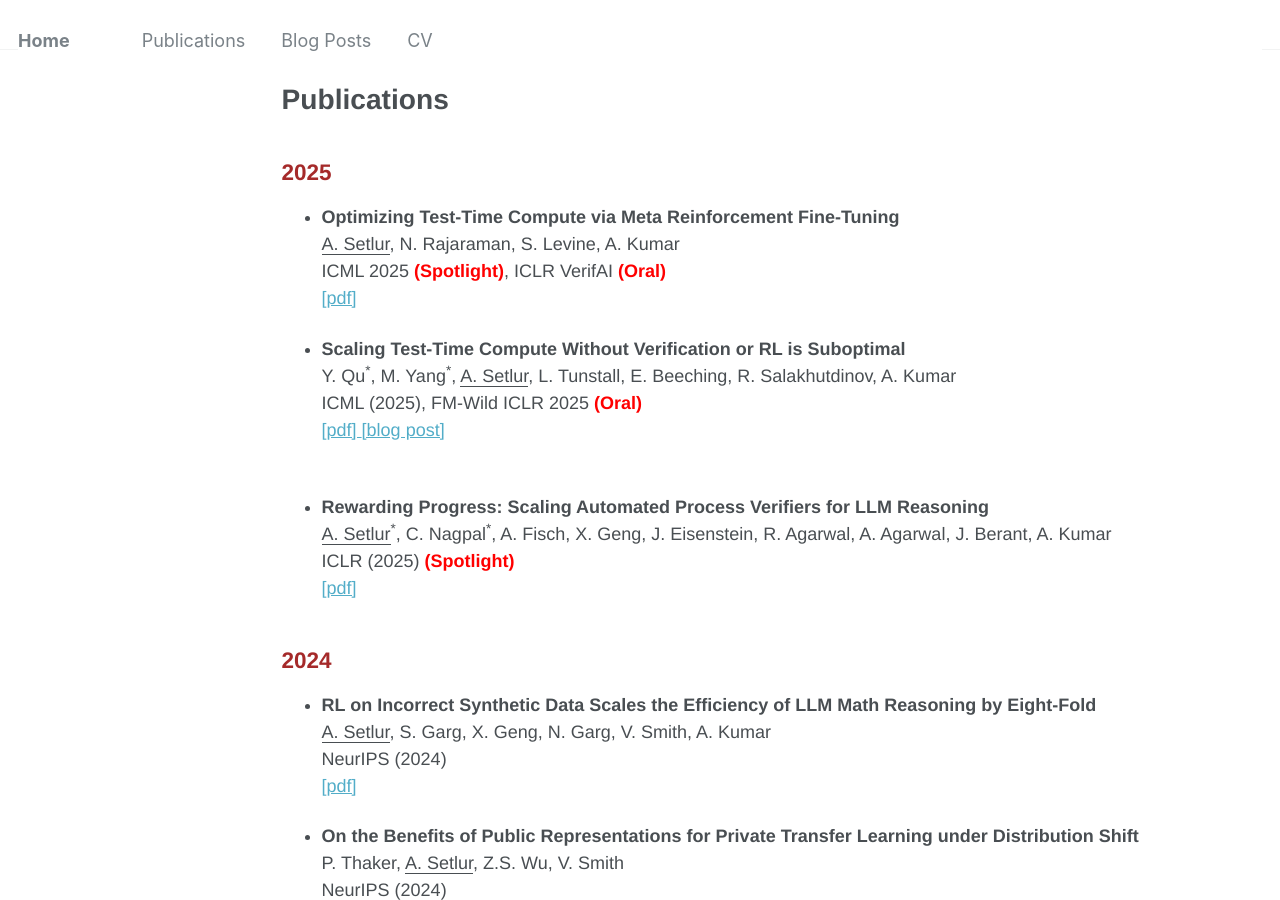
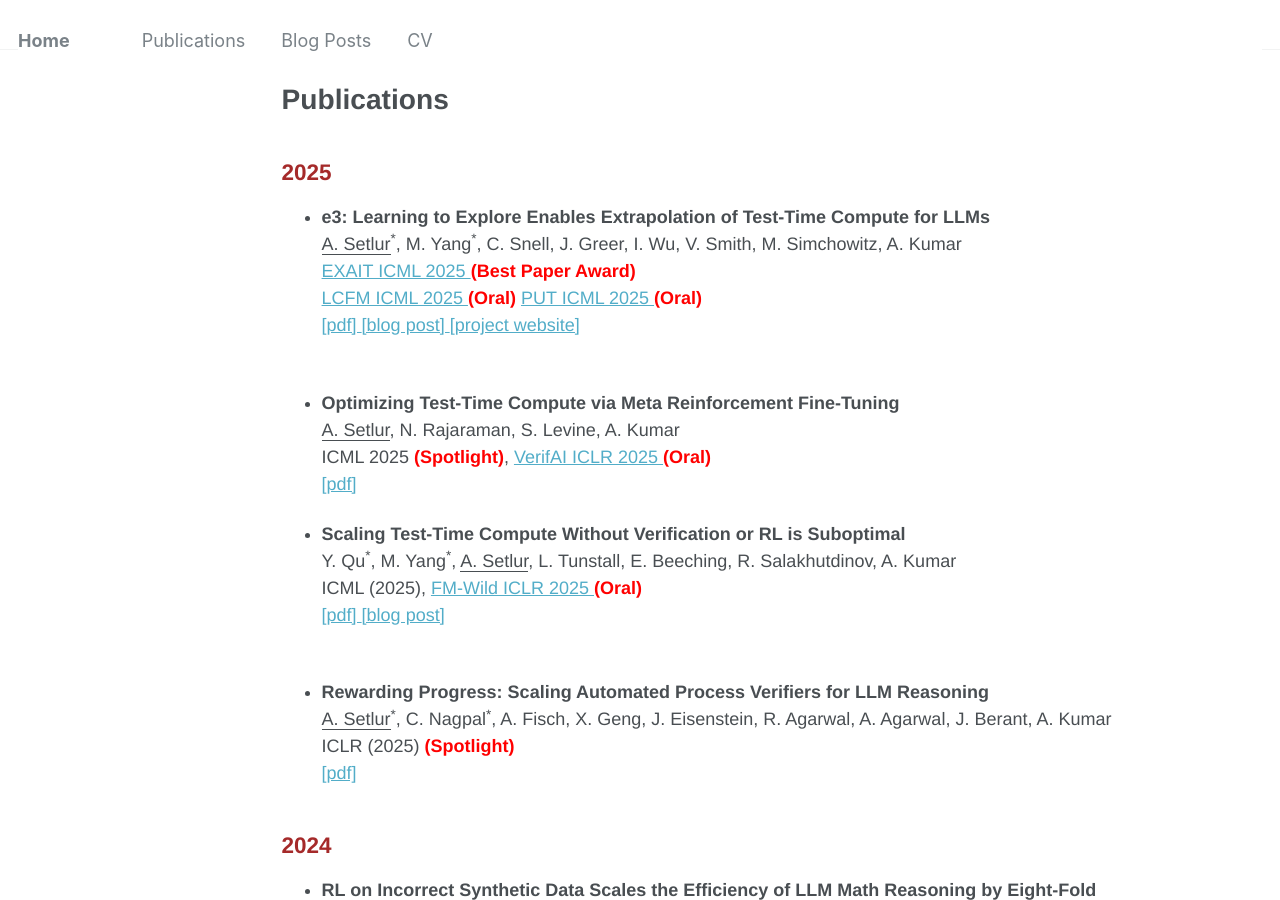
Before and after one commit to ars22/ars22.github.io, a Jekyll site: the page built from _pages/publications.md, in a window 1280 px wide and 900 px high. Built offline with Jekyll 4.4.1, drawn with Linux system fonts in a browser that asks for light colours.

Commit message:
update latest pubs

```diff
--- a/_pages/publications.md
+++ b/_pages/publications.md
@@ -7,15 +7,23 @@ author_profile: false
 
 ## <span style="color:brown"> 2025 </span>
 
+* **e3: Learning to Explore Enables Extrapolation of Test-Time Compute for LLMs**
+<br><ins>A. Setlur</ins><sup>*</sup>, M. Yang<sup>*</sup>, C. Snell, J. Greer, I. Wu, V. Smith, M. Simchowitz, A. Kumar
+<br> <a href="https://exait-workshop.github.io/"> EXAIT ICML 2025 </a> <span style="color:red">**(Best Paper Award)**</span>
+<br> <a href="https://longcontextfm.github.io/"> LCFM ICML 2025 </a> <span style="color:red">**(Oral)**</span>  <a href="https://tta-icml2025.github.io/"> PUT ICML 2025 </a> <span style="color:red">**(Oral)**</span>
+<br> <a href="https://arxiv.org/abs/2506.09026"> [pdf] </a> <a href="https://www.notion.so/Sharpening-or-Discovery-RL-or-Meta-RL-How-RL-Improves-LLM-Reasoning-20628c119540805cac48e8492638d88e"> [blog post] </a>  <a href="https://matthewyryang.com/e3/"> [project website] </a>
+<br>
+
+
 * **Optimizing Test-Time Compute via Meta Reinforcement Fine-Tuning**
 <br><ins>A. Setlur</ins>, N. Rajaraman, S. Levine, A. Kumar
-<br>ICML 2025 <span style="color:red">**(Spotlight)**</span>, ICLR VerifAI <span style="color:red">**(Oral)**</span>
+<br>ICML 2025 <span style="color:red">**(Spotlight)**</span>, <a href="https://verifai-workshop.github.io/"> VerifAI ICLR 2025 </a> <span style="color:red">**(Oral)**</span>
 <br> <a href="https://arxiv.org/abs/2503.07572"> [pdf] </a>
 <br>
 
 * **Scaling Test-Time Compute Without Verification or RL is Suboptimal**
 <br>Y. Qu<sup>*</sup>, M. Yang<sup>*</sup>, <ins>A. Setlur</ins>, L. Tunstall, E. Beeching, R. Salakhutdinov, A. Kumar
-<br>ICML (2025), FM‑Wild ICLR 2025 <span style="color:red">**(Oral)**</span>
+<br>ICML (2025), <a href="https://fm-wild-community.github.io/"> FM‑Wild ICLR 2025 </a> <span style="color:red">**(Oral)**</span>
 <br> <a href="https://arxiv.org/abs/2503.07572"> [pdf] </a> <a href="https://blog.ml.cmu.edu/2025/01/08/optimizing-llm-test-time-compute-involves-solving-a-meta-rl-problem/"> [blog post] </a>
 <br>
 
```
Also changed, not shown: _pages/blogs.md (+5 -0 lines).
